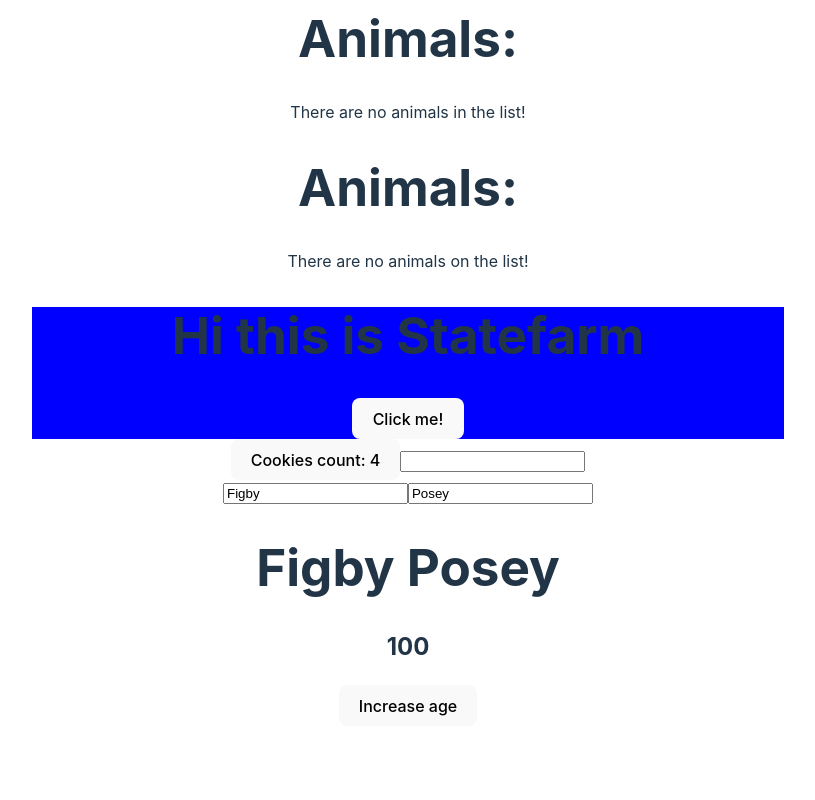
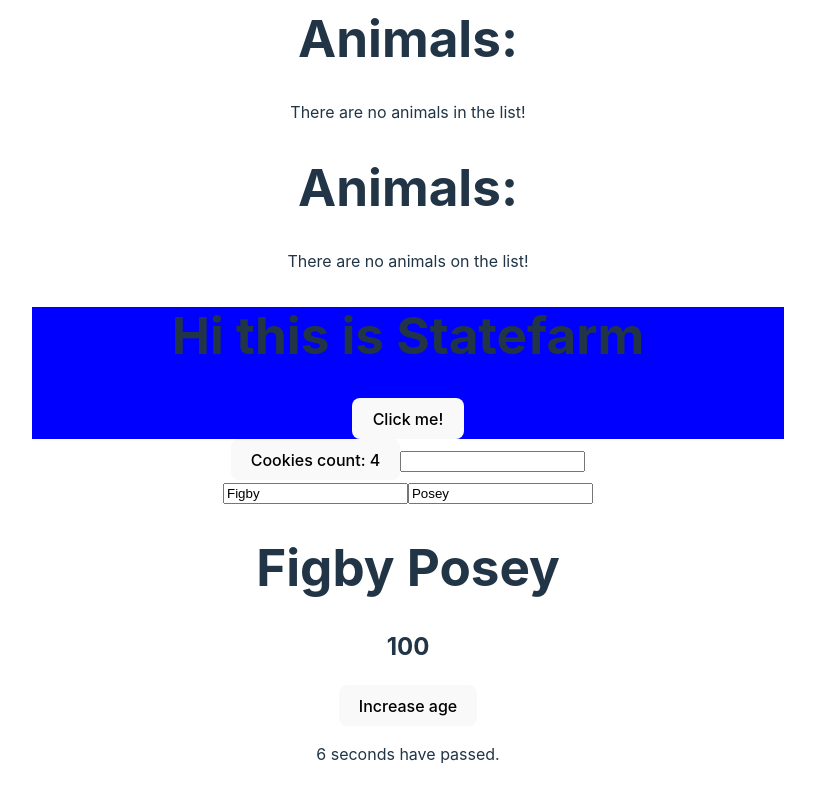
Before and after one commit to Figby222/my-first-react-app, a React (Vite) app: page / in a window 1280 px wide. Shown: the part 2340-3140 px from the top of the page, without its empty margins (232-1047 px from the left). Before the commit the page ends 3098 px from the top, so only its background shows below. Built offline with nearby package versions, Linux system fonts and the light colour scheme.

Commit message:
Add and display Clock

```diff
--- /dev/null
+++ b/src/components/Clock.jsx
@@ -0,0 +1,19 @@
+import React, { useEffect, useState } from "react";
+
+export default function Clock() {
+  const [counter, setCounter] = useState(0);
+
+  useEffect(() => {
+      const key = setInterval(() => {
+        setCounter(count => count + 1)
+      }, 1000);
+
+      return () => {
+        clearInterval(key);
+      }
+  }, [])
+
+  return (
+    <p>{counter} seconds have passed.</p>
+  );
+}
--- a/src/main.jsx
+++ b/src/main.jsx
@@ -18,6 +18,7 @@
 import State from './components/State.jsx';
 import MoreState from './components/MoreState.jsx';
 import Person from './components/Person.jsx';
+import Clock from './components/Clock.jsx';
 
 ReactDOM.createRoot(document.getElementById('root')).render(
   <React.StrictMode>
@@ -37,5 +38,6 @@
     <State />
     <MoreState />
     <Person />
+    <Clock />
   </React.StrictMode>,
 )
```
